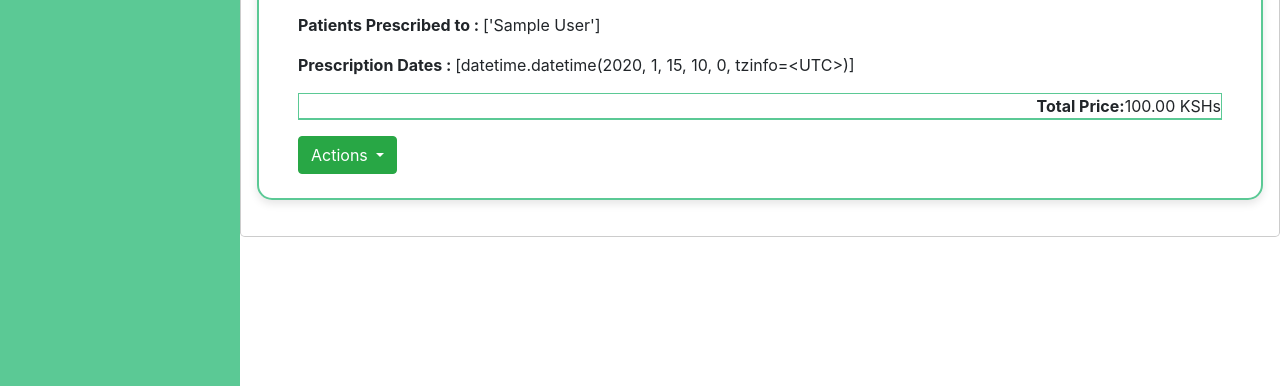
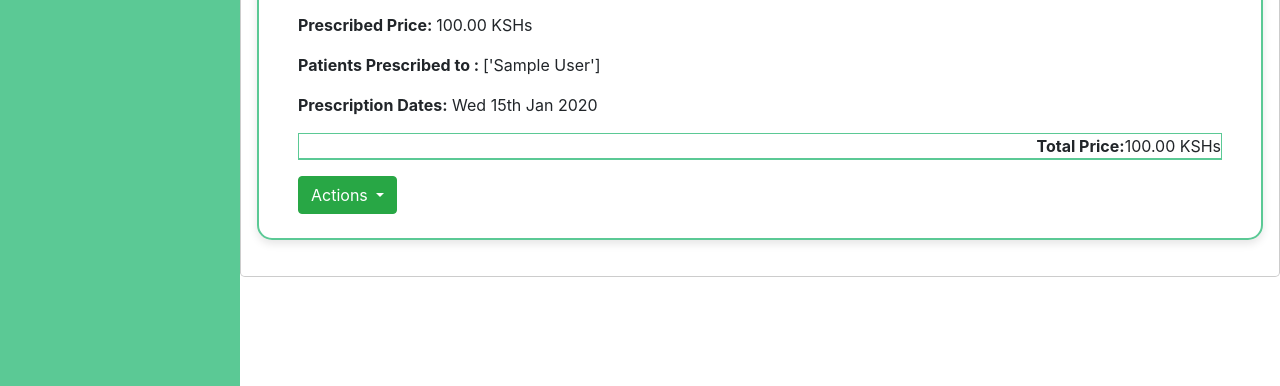
Before and after one commit to reddangerous/hospitalmanagement, a Django app: page /drug/1/generate_report/ in a window 1280 px wide. Shown: the part 414-800 px from the top of the page. Run offline with Django 3.2, Linux system fonts and the light colour scheme; tables that the repository leaves empty hold one stand-in row (values such as "Sample post"); some libraries are stand-ins or nearby versions.

Commit message:
dates prescription and prices done

```diff
--- a/hospital/views.py
+++ b/hospital/views.py
@@ -167,6 +167,7 @@ def generate_report(request, drug_id):
     context = {
         'drug': drug,
         'prescribed_quantity': prescribed_quantity,
+        'prescribed_price': prescribed_quantity * drug.price_per_unit,
         'patients_prescribed_to': patients_prescribed_to,
         'dates_prescribed': dates_prescribed,
     }
--- a/templates/hospital/generate_report.html
+++ b/templates/hospital/generate_report.html
@@ -44,8 +44,15 @@
                         <p class="text-left"><strong>Price per Unit:</strong> {{ drug.price_per_unit }} KSHs</p>
                         <p class="text-left"><strong>Total Price:</strong> {{ drug.total_price }} KSHs</p>
                         <p class="text-left"><strong>Prescribed Quantity: </strong> {{ prescribed_quantity|default_if_none:"0" }}</p>
+                        <p class="text-left"><strong>Prescribed Price: </strong> {{ prescribed_price|default_if_none:"0" }} KSHs</p>
                         <p class="text-left"><strong>Patients Prescribed to : </strong> {{ patients_prescribed_to }}</p>
-                        <p class="text-left"><strong>Prescription Dates : </strong> {{ dates_prescribed }}</p>
+                        <!-- Assuming 'dates_prescribed' is a list of datetime objects -->
+<p class="text-left"><strong>Prescription Dates:</strong>
+    {% for date in dates_prescribed %}
+        {{ date|date:"D jS M Y" }}{% if not forloop.last %}, {% endif %}
+    {% endfor %}
+</p>
+
                         <p class="text-right" id = 'styled-text'><strong>Total Price:</strong> {{ drug.total_price }} KSHs</p>
                         <!-- Actions Dropdown -->
                         <div class="dropdown mt-3">
```
